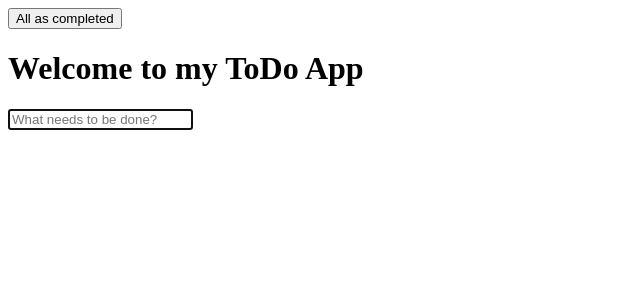
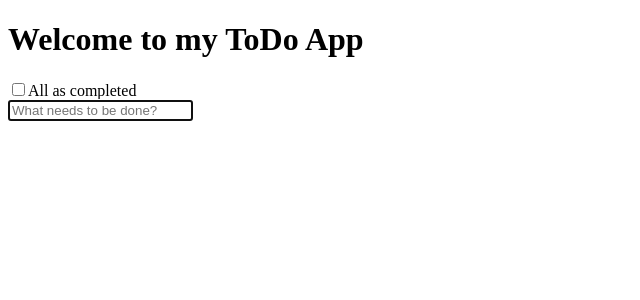
Before and after one commit to noorie-esmaili/todo-mvc, a React (Create React App) app: page / in a window 1280 px wide. Shown: the top 300 px of the page, without its empty margins (0-640 px from the left). Built offline with nearby package versions, Linux system fonts and the light colour scheme.

Commit message:
fix mark all as completed requirement

```diff
--- a/src/components/Header.tsx
+++ b/src/components/Header.tsx
@@ -2,19 +2,27 @@ import React from "react";
 
 interface HeaderProps {
   title: string;
-  onCheckAll: () => void;
+  onCheckAll: (checked: boolean) => void;
 }
 
 const Header: React.FC<HeaderProps> = ({ title, onCheckAll }) => {
-  const handleCheckAll = () => {
-    onCheckAll();
+  const handleCheckAllChange = (event: React.ChangeEvent<HTMLInputElement>) => {
+    const checked = event.target.checked;
+    onCheckAll(checked);
   };
 
   return (
-    <div>
-      <button onClick={handleCheckAll}>All as completed</button>
-      {title && <h1>{title}</h1>}
-    </div>
+    <header>
+      <h1>{title}</h1>
+      <label htmlFor="checkAll">
+        <input
+          id="checkAll"
+          type="checkbox"
+          onChange={handleCheckAllChange}
+        />
+        All as completed
+      </label>
+    </header>
   );
 };
 
--- a/src/pages/home.tsx
+++ b/src/pages/home.tsx
@@ -18,14 +18,11 @@ const Home: React.FC = () => {
     return tasks.filter((task) => !task.completed).length;
   };
 
-  const handleCheckAll = () => {
-    const areAllCompleted = todos.every((todo) => todo.completed);
-
+  const handleCheckAll = (checked: boolean) => {
     const updatedTodos = todos.map((todo) => ({
       ...todo,
-      completed: !areAllCompleted,
+      completed: checked,
     }));
-
     setTodos(updatedTodos);
     setFilteredTodos(updatedTodos);
   };
```
